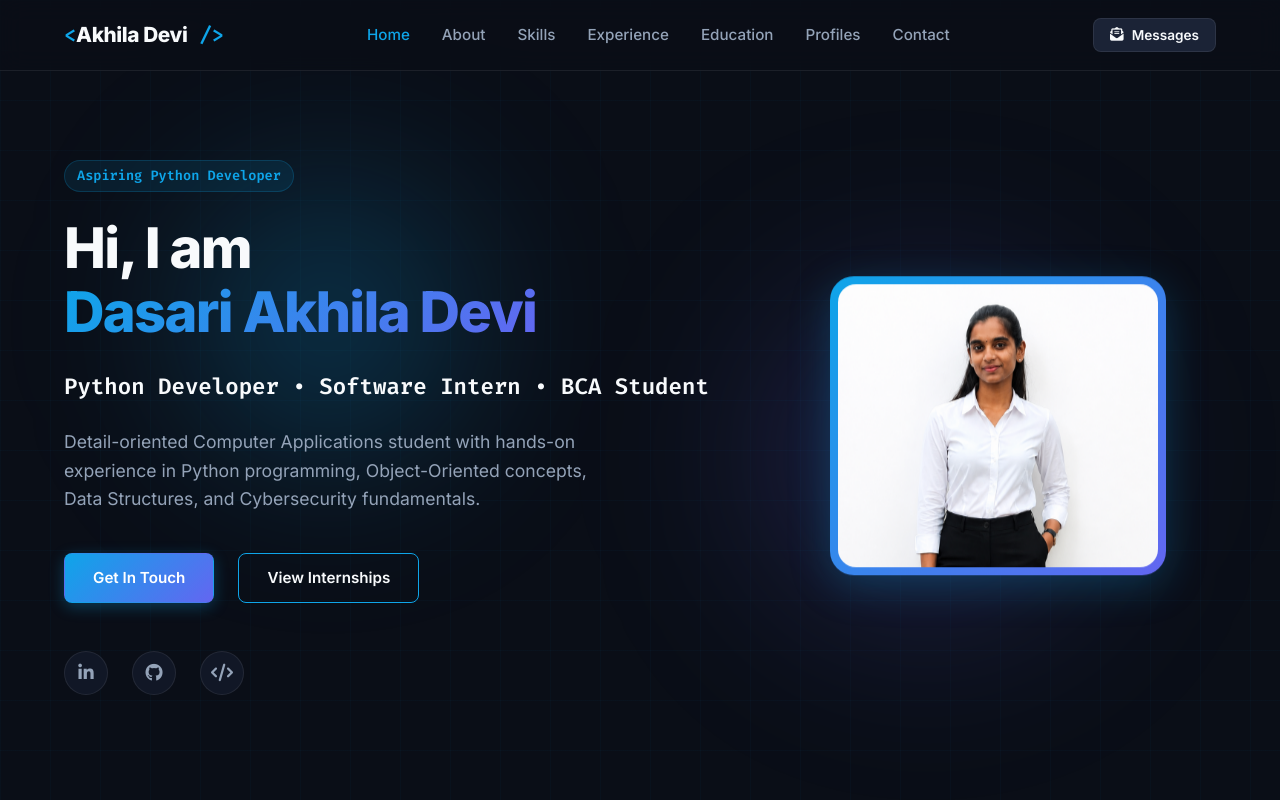
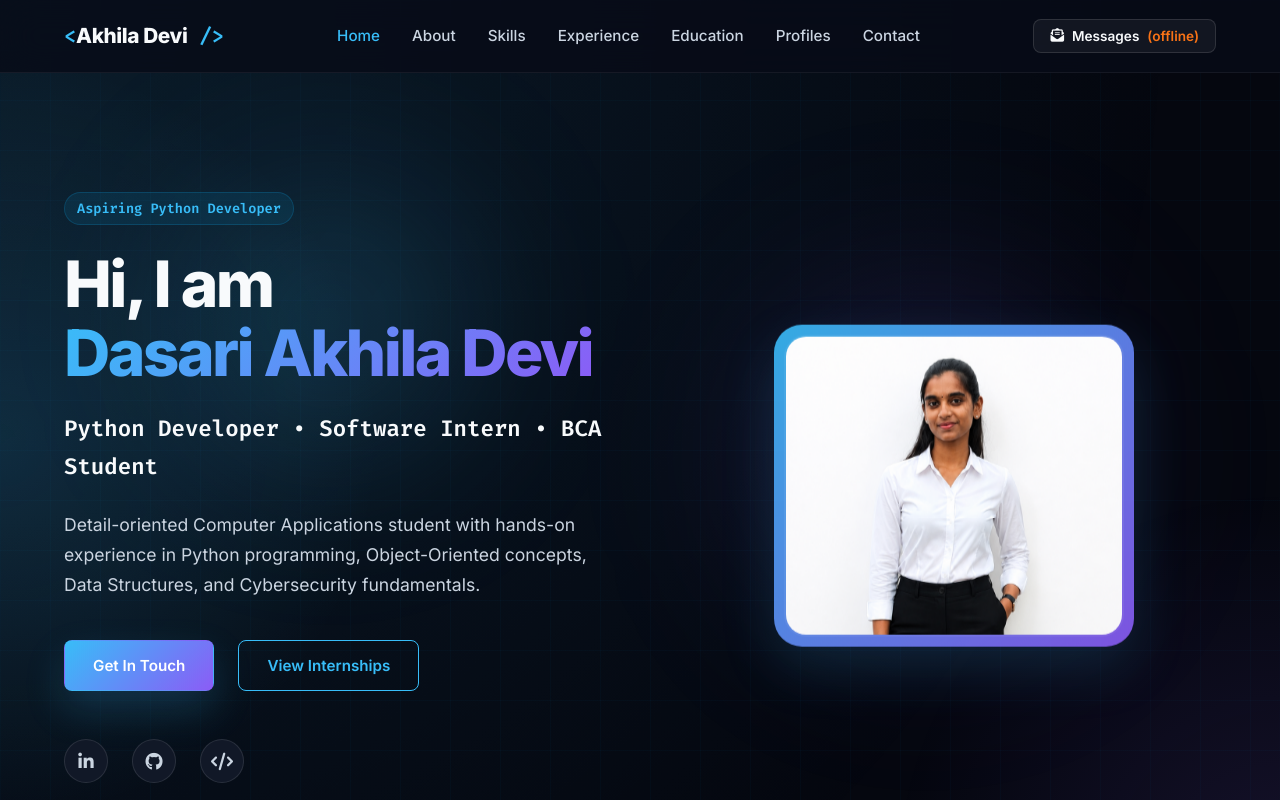
Before and after one commit to Dasariakhiladevi/portfolio, a website: page public/index.html in a window 1280 px wide. Shown: the top 800 px of the page. Drawn offline with Linux system fonts and the light colour scheme; no server answers.

Commit message:
Update portfolio styling, cleanup unused mail helper, add message dashboard and Resend support

```diff
--- a/package.json
+++ b/package.json
@@ -11,6 +11,6 @@
   "dependencies": {
     "dotenv": "^17.4.2",
     "express": "^4.19.2",
-    "nodemailer": "^9.0.3"
+    "resend": "^6.17.2"
   }
 }
--- a/public/app.js
+++ b/public/app.js
@@ -138,9 +138,31 @@ document.addEventListener('DOMContentLoaded', () => {
   // ADMIN MESSAGES MODAL & DASHBOARD
   // ==========================================
   const viewMessagesBtn = document.getElementById('viewMessagesBtn');
+  const messageCountEl = document.getElementById('messageCount');
   const messagesModal = document.getElementById('messagesModal');
   const closeModalBtn = document.getElementById('closeModalBtn');
   const messagesList = document.getElementById('messagesList');
+
+  const setMessageCount = (label) => {
+    if (!messageCountEl) return;
+    messageCountEl.textContent = label;
+    messageCountEl.style.color = label.includes('offline') ? '#f97316' : '';
+  };
+
+  const fetchMessageCount = async () => {
+    if (!messageCountEl) return;
+    try {
+      const response = await fetch('/api/messages');
+      if (!response.ok) throw new Error('Failed to fetch');
+      const messages = await response.json();
+      setMessageCount(`(${messages.length})`);
+    } catch (error) {
+      console.error('Message count fetch error:', error);
+      setMessageCount('(offline)');
+    }
+  };
+
+  fetchMessageCount();
 
   if (viewMessagesBtn && messagesModal && closeModalBtn) {
     viewMessagesBtn.addEventListener('click', () => {
@@ -174,6 +196,7 @@ document.addEventListener('DOMContentLoaded', () => {
       renderMessages(messages);
     } catch (error) {
       console.error('Fetch messages error:', error);
+      setMessageCount('(offline)');
       messagesList.innerHTML = `
         <div class="empty-state">
           <i class="fa-solid fa-triangle-exclamation" style="color: #ef4444;"></i>
--- a/public/index.html
+++ b/public/index.html
@@ -36,7 +36,7 @@
       </nav>
       <div class="nav-actions">
         <button id="viewMessagesBtn" class="btn btn-secondary btn-sm">
-          <i class="fa-solid fa-envelope-open-text"></i> Messages
+          <i class="fa-solid fa-envelope-open-text"></i> Messages <span id="messageCount" class="message-count">(0)</span>
         </button>
         <button class="menu-toggle" id="menuToggle" aria-label="Toggle Menu">
           <i class="fa-solid fa-bars"></i>
--- a/public/style.css
+++ b/public/style.css
@@ -2,28 +2,29 @@
    DESIGN SYSTEM & VARIABLES
    ========================================== */
 :root {
-  --bg-primary: #0a0e17;
-  --bg-secondary: #111726;
-  --bg-tertiary: #1b2336;
-  --bg-card: rgba(17, 23, 38, 0.7);
-  --border-color: rgba(255, 255, 255, 0.08);
+  --bg-primary: #05070f;
+  --bg-secondary: #111827;
+  --bg-tertiary: #16203a;
+  --bg-card: rgba(19, 28, 55, 0.85);
+  --border-color: rgba(255, 255, 255, 0.1);
 
-  --primary: #0ea5e9;
-  --primary-glow: rgba(14, 165, 233, 0.35);
-  --secondary: #6366f1;
-  --secondary-glow: rgba(99, 102, 241, 0.35);
+  --primary: #38bdf8;
+  --primary-glow: rgba(56, 189, 248, 0.25);
+  --secondary: #8b5cf6;
+  --secondary-glow: rgba(139, 92, 246, 0.25);
+  --accent: #22c55e;
 
   --text-primary: #f8fafc;
-  --text-secondary: #94a3b8;
-  --text-muted: #64748b;
+  --text-secondary: #cbd5e1;
+  --text-muted: #94a3b8;
 
   --font-sans: 'Inter', -apple-system, BlinkMacSystemFont, "Segoe UI", Roboto, sans-serif;
   --font-mono: 'Fira Code', monospace;
 
-  --transition-fast: 0.2s ease;
-  --transition-normal: 0.3s cubic-bezier(0.4, 0, 0.2, 1);
-  --border-radius: 12px;
-  --max-width: 1200px;
+  --transition-fast: 0.18s ease;
+  --transition-normal: 0.28s cubic-bezier(0.4, 0, 0.2, 1);
+  --border-radius: 18px;
+  --max-width: 1180px;
 }
 
 /* ==========================================
@@ -38,6 +39,7 @@
 html {
   scroll-behavior: smooth;
   font-size: 16px;
+  min-height: 100%;
   background-color: var(--bg-primary);
   color: var(--text-primary);
   font-family: var(--font-sans);
@@ -45,7 +47,9 @@ html {
 
 body {
   overflow-x: hidden;
-  line-height: 1.6;
+  line-height: 1.7;
+  background-image: radial-gradient(circle at top left, rgba(56, 189, 248, 0.12), transparent 18%),
+                    radial-gradient(circle at bottom right, rgba(139, 92, 246, 0.12), transparent 20%);
 }
 
 a {
@@ -215,10 +219,10 @@ a {
   left: 0;
   width: 100%;
   z-index: 1000;
-  background-color: rgba(10, 14, 23, 0.8);
-  backdrop-filter: blur(12px);
-  -webkit-backdrop-filter: blur(12px);
-  border-bottom: 1px solid var(--border-color);
+  background-color: rgba(8, 12, 24, 0.82);
+  backdrop-filter: blur(18px);
+  -webkit-backdrop-filter: blur(18px);
+  border-bottom: 1px solid rgba(255, 255, 255, 0.06);
   transition: var(--transition-normal);
 }
 
@@ -226,7 +230,7 @@ a {
   display: flex;
   justify-content: space-between;
   align-items: center;
-  height: 70px;
+  min-height: 72px;
 }
 
 .logo {
@@ -275,30 +279,70 @@ a {
    HERO SECTION
    ========================================== */
 .hero {
-  padding-top: 10rem;
-  padding-bottom: 6rem;
-  min-height: 90vh;
+  min-height: calc(100vh - 72px);
   display: flex;
   align-items: center;
+  padding: 12rem 0 6rem;
+  position: relative;
+}
+
+.hero::before {
+  content: '';
+  position: absolute;
+  inset: 0;
+  background: radial-gradient(circle at left center, rgba(56, 189, 248, 0.14), transparent 28%),
+              radial-gradient(circle at right bottom, rgba(139, 92, 246, 0.12), transparent 25%);
+  pointer-events: none;
 }
 
 .hero-container {
   display: grid;
-  grid-template-columns: 1.2fr 0.8fr;
-  gap: 4rem;
+  grid-template-columns: 1.05fr 0.95fr;
+  gap: 3rem;
   align-items: center;
+  position: relative;
+  z-index: 1;
 }
 
 .hero-content {
-  max-width: 650px;
+  max-width: 680px;
 }
 
 .hero-title {
-  font-size: 3.5rem;
+  font-size: clamp(2.9rem, 5vw, 4.2rem);
   font-weight: 800;
-  line-height: 1.15;
-  letter-spacing: -0.03em;
-  margin-bottom: 1.5rem;
+  line-height: 1.08;
+  letter-spacing: -0.04em;
+  margin-bottom: 1.4rem;
+}
+
+.hero-buttons {
+  display: flex;
+  flex-wrap: wrap;
+  gap: 1rem;
+  margin-bottom: 3rem;
+}
+
+.btn-primary {
+  background: linear-gradient(135deg, var(--primary), var(--secondary));
+  color: #ffffff;
+  box-shadow: 0 18px 40px rgba(56, 189, 248, 0.18);
+}
+
+.btn-secondary {
+  background-color: rgba(255, 255, 255, 0.05);
+  color: var(--text-primary);
+  border-color: rgba(255, 255, 255, 0.12);
+}
+
+.btn-outline {
+  background: transparent;
+  color: var(--primary);
+  border-color: var(--primary);
+}
+
+.btn-outline:hover {
+  background: rgba(56, 189, 248, 0.12);
 }
 
 .highlight {
@@ -360,19 +404,20 @@ a {
 
 .image-border-glow {
   position: relative;
-  border-radius: 24px;
-  padding: 8px;
-  background: linear-gradient(135deg, var(--primary), var(--secondary));
-  box-shadow: 0 10px 40px rgba(14, 165, 233, 0.25);
+  border-radius: 28px;
+  padding: 10px;
+  background: linear-gradient(135deg, rgba(56, 189, 248, 0.9), rgba(139, 92, 246, 0.9));
+  box-shadow: 0 22px 55px rgba(56, 189, 248, 0.15);
   animation: float 6s ease-in-out infinite;
 }
 
 .hero-image {
   display: block;
   width: 100%;
-  max-width: 320px;
-  border-radius: 18px;
+  max-width: 340px;
+  border-radius: 22px;
   object-fit: cover;
+  border: 2px solid rgba(255, 255, 255, 0.06);
 }
 
 @keyframes float {
@@ -390,11 +435,11 @@ a {
 }
 
 .about-card {
-  background-color: var(--bg-card);
-  border: 1px solid var(--border-color);
+  background-color: rgba(19, 28, 55, 0.82);
+  border: 1px solid rgba(255, 255, 255, 0.08);
   border-radius: var(--border-radius);
   padding: 3rem;
-  backdrop-filter: blur(8px);
+  backdrop-filter: blur(14px);
 }
 
 .about-card h3 {
@@ -495,9 +540,9 @@ a {
 }
 
 .skill-category:hover {
-  transform: translateY(-5px);
+  transform: translateY(-6px);
   border-color: var(--primary);
-  box-shadow: 0 10px 30px rgba(14, 165, 233, 0.15);
+  box-shadow: 0 18px 40px rgba(56, 189, 248, 0.14);
 }
 
 .category-icon {
@@ -1016,17 +1061,17 @@ a {
 }
 
 .modal-card {
-  width: 90%;
-  max-width: 800px;
-  max-height: 85vh;
-  background-color: var(--bg-secondary);
-  border: 1px solid var(--border-color);
-  border-radius: var(--border-radius);
-  box-shadow: 0 25px 50px -12px rgba(0, 0, 0, 0.5);
+  width: 92%;
+  max-width: 840px;
+  max-height: 84vh;
+  background-color: rgba(17, 24, 39, 0.96);
+  border: 1px solid rgba(255, 255, 255, 0.08);
+  border-radius: 24px;
+  box-shadow: 0 30px 80px rgba(0, 0, 0, 0.45);
   display: flex;
   flex-direction: column;
   transform: translateY(20px);
-  transition: transform var(--transition-normal);
+  transition: transform var(--transition-normal), border-color var(--transition-fast);
 }
 
 .modal-overlay.active .modal-card {
```
Also changed, not shown: mail-config.js (deleted, +0 -19 lines), server.js (+33 -50 lines), 2 other files.
